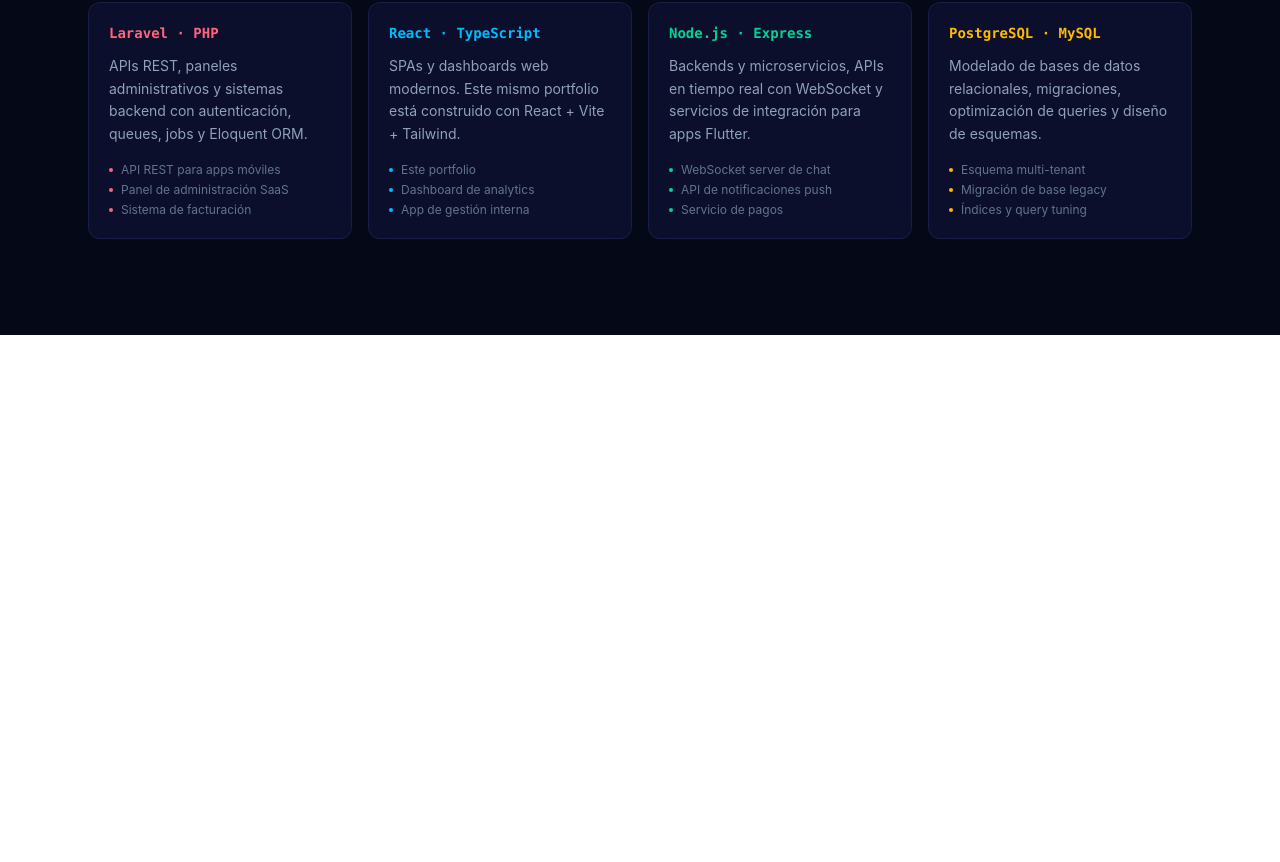
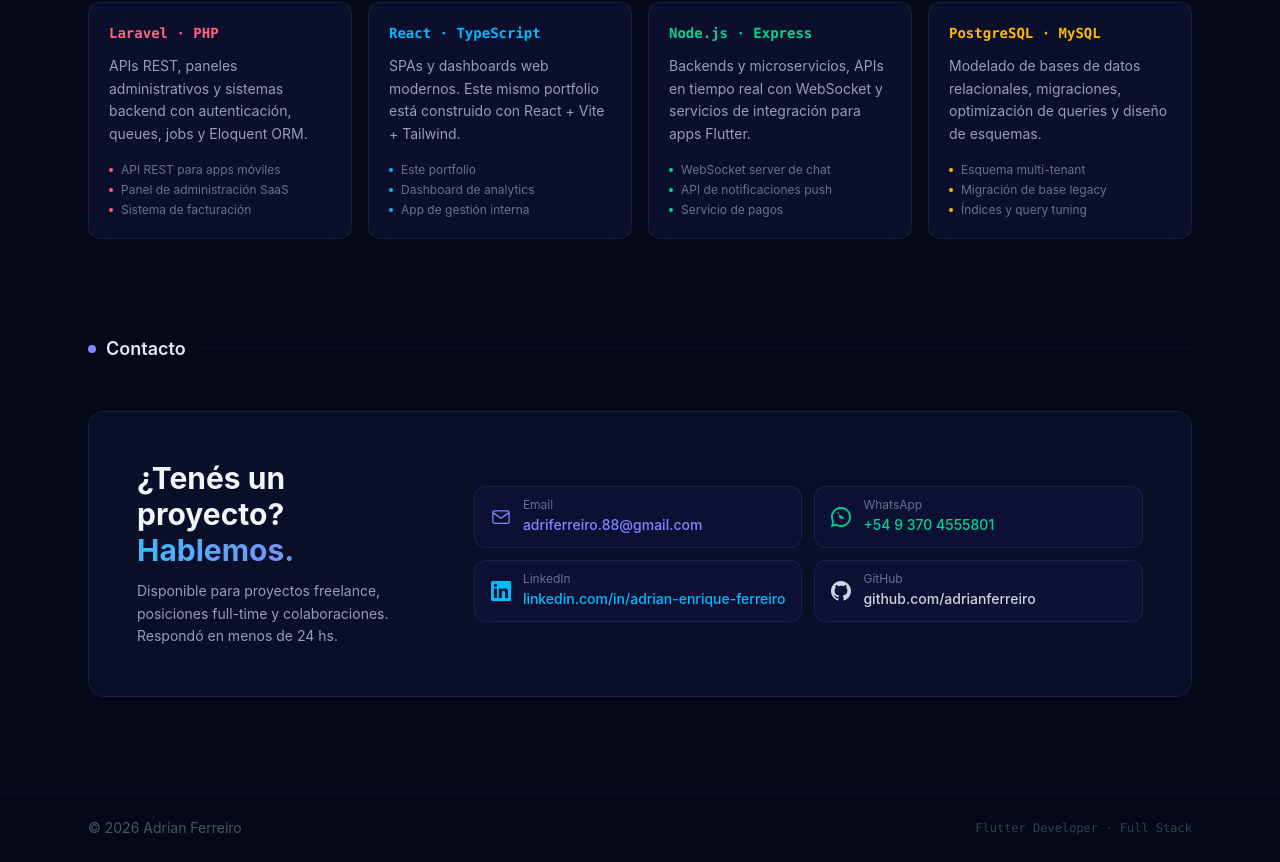
Before and after one commit to adrianferreiro/portfolio-dev, a React (Vite) app: page / in a window 1280 px wide. Shown: the part 1542-2404 px from the top of the page. Before the commit the page ends 1877 px from the top, so only its background shows below. Built offline with nearby package versions, Linux system fonts and the light colour scheme.

Commit message:
agregar sección de contacto

```diff
--- a/src/App.tsx
+++ b/src/App.tsx
@@ -3,6 +3,7 @@
 import { ProjectGrid } from './features/projects/components/ProjectGrid'
 import { ScreenshotGallery } from './features/projects/components/ScreenshotGallery'
 import { OtherTech } from './features/other-tech/components/OtherTech'
+import { Contact } from './features/contact/components/Contact'
 import { Modal } from './shared/components/Modal'
 import './App.css'
 
@@ -30,6 +31,7 @@
           <nav className="flex gap-6 text-sm text-slate-400">
             <a href="#projects" className="hover:text-slate-200 transition-colors">Proyectos</a>
             <a href="#other-tech" className="hover:text-slate-200 transition-colors">Otras tecnologías</a>
+            <a href="#contact" className="hover:text-slate-200 transition-colors">Contacto</a>
           </nav>
         </div>
       </header>
@@ -72,7 +74,17 @@
 
         {/* Other tech */}
         <OtherTech />
+
+        {/* Contact */}
+        <Contact />
       </main>
+
+      <footer className="relative border-t border-indigo-500/10">
+        <div className="max-w-6xl mx-auto px-6 py-6 flex items-center justify-between">
+          <p className="text-slate-600 text-sm">© {new Date().getFullYear()} Adrian Ferreiro</p>
+          <p className="text-slate-700 text-xs font-mono">Flutter Developer · Full Stack</p>
+        </div>
+      </footer>
 
       {/* Screenshot modal */}
       {selectedProject && (
--- /dev/null
+++ b/src/features/contact/components/Contact.tsx
@@ -0,0 +1,129 @@
+interface ContactItem {
+  id: string
+  label: string
+  value: string
+  href: string
+  icon: React.ReactNode
+  color: string
+  border: string
+}
+
+const CONTACT_ITEMS: ContactItem[] = [
+  {
+    id: 'email',
+    label: 'Email',
+    value: 'adriferreiro.88@gmail.com',
+    href: 'mailto:adriferreiro.88@gmail.com',
+    color: 'text-indigo-400 group-hover:text-indigo-300',
+    border: 'hover:border-indigo-500/40',
+    icon: (
+      <svg className="w-5 h-5" fill="none" stroke="currentColor" viewBox="0 0 24 24">
+        <path strokeLinecap="round" strokeLinejoin="round" strokeWidth={1.5}
+          d="M21.75 6.75v10.5a2.25 2.25 0 01-2.25 2.25h-15a2.25 2.25 0 01-2.25-2.25V6.75m19.5 0A2.25 2.25 0 0019.5 4.5h-15a2.25 2.25 0 00-2.25 2.25m19.5 0l-9.75 6.75L2.25 6.75" />
+      </svg>
+    ),
+  },
+  {
+    id: 'whatsapp',
+    label: 'WhatsApp',
+    value: '+54 9 370 4555801',
+    href: 'https://wa.me/5493704555801',
+    color: 'text-emerald-400 group-hover:text-emerald-300',
+    border: 'hover:border-emerald-500/40',
+    icon: (
+      <svg className="w-5 h-5" fill="currentColor" viewBox="0 0 24 24">
+        <path d="M17.472 14.382c-.297-.149-1.758-.867-2.03-.967-.273-.099-.471-.148-.67.15-.197.297-.767.966-.94 1.164-.173.199-.347.223-.644.075-.297-.15-1.255-.463-2.39-1.475-.883-.788-1.48-1.761-1.653-2.059-.173-.297-.018-.458.13-.606.134-.133.298-.347.446-.52.149-.174.198-.298.298-.497.099-.198.05-.371-.025-.52-.075-.149-.669-1.612-.916-2.207-.242-.579-.487-.5 -.669 -.51 -.173 -.008 -.371 -.01 -.57 -.01 -.198 0 -.52 .074 -.792 .372 -.272 .297 -1.04 1.0１６ -１．０４ ２．４７９ ０ １．４６２ １．０６５ ２．８７５ １．２１３ ３．０７４ .１４９ .１９８ ２．０９６ ３．２ ５．０７７ ４．４８７ .７０９ .３０６ １．２６２ .４８９ １．６９４ .６２５ .７１２ .２２７ １．３６ .１９５ １．８７１ .１１８ .５７１ -.０８５ １．７５８ -.７１９ ２．００６ -₁．４₁₃ .₂₄₈ -.₆₉₄ .₂₄₈ -₁．₂₈₉ .₁₇₃ -₁．₄₁₃ -.₀₇₄ -₀．₁₂₄ -₀．₂₇₂ -₀．₁₉₈ -₀．５₇ -₀．₃₄⁷z"/>
+        <path d="M12 0C5.373 0 0 5.373 0 12c0 2.137.564 4.14 1.547 5.874L0 24l6.303-1.524A11.94 11.94 0 0012 24c6.627 0 12-5.373 12-12S18.627 0 12 0zm0 21.818a9.784 9.784 0 01-5.12-1.446l-.368-.218-3.813.922.965-3.703-.24-.38A9.785 9.785 0 012.182 12C2.182 6.57 6.57 2.182 12 2.182S21.818 6.57 21.818 12 17.43 21.818 12 21.818z"/>
+      </svg>
+    ),
+  },
+  {
+    id: 'linkedin',
+    label: 'LinkedIn',
+    value: 'linkedin.com/in/adrian-enrique-ferreiro',
+    href: 'https://www.linkedin.com/in/adrian-enrique-ferreiro/',
+    color: 'text-sky-400 group-hover:text-sky-300',
+    border: 'hover:border-sky-500/40',
+    icon: (
+      <svg className="w-5 h-5" fill="currentColor" viewBox="0 0 24 24">
+        <path d="M20.447 20.452h-3.554v-5.569c0-1.328-.027-3.037-1.852-3.037-1.853 0-2.136 1.445-2.136 2.939v5.667H9.351V9h3.414v1.561h.046c.477-.9 1.637-1.85 3.37-1.85 3.601 0 4.267 2.37 4.267 5.455v6.286zM5.337 7.433a2.062 2.062 0 01-2.063-2.065 2.064 2.064 0 112.063 2.065zm1.782 13.019H3.555V9h3.564v11.452zM22.225 0H1.771C.792 0 0 .774 0 1.729v20.542C0 23.227.792 24 1.771 24h20.451C23.2 24 24 23.227 24 22.271V1.729C24 .774 23.2 0 22.222 0h.003z"/>
+      </svg>
+    ),
+  },
+  {
+    id: 'github',
+    label: 'GitHub',
+    value: 'github.com/adrianferreiro',         // TODO: reemplazar con tu usuario
+    href: 'https://github.com/adrianferreiro',
+    color: 'text-slate-300 group-hover:text-white',
+    border: 'hover:border-slate-500/40',
+    icon: (
+      <svg className="w-5 h-5" fill="currentColor" viewBox="0 0 24 24">
+        <path d="M12 0C5.374 0 0 5.373 0 12c0 5.302 3.438 9.8 8.207 11.387.599.111.793-.261.793-.577v-2.234c-3.338.726-4.033-1.416-4.033-1.416-.546-1.387-1.333-1.756-1.333-1.756-1.089-.745.083-.729.083-.729 1.205.084 1.839 1.237 1.839 1.237 1.07 1.834 2.807 1.304 3.492.997.107-.775.418-1.305.762-1.604-2.665-.305-5.467-1.334-5.467-5.931 0-1.311.469-2.381 1.236-3.221-.124-.303-.535-1.524.117-3.176 0 0 1.008-.322 3.301 1.23A11.509 11.509 0 0112 5.803c1.02.005 2.047.138 3.006.404 2.291-1.552 3.297-1.23 3.297-1.23.653 1.653.242 2.874.118 3.176.77.84 1.235 1.911 1.235 3.221 0 4.609-2.807 5.624-5.479 5.921.43.372.823 1.102.823 2.222v3.293c0 .319.192.694.801.576C20.566 21.797 24 17.3 24 12c0-6.627-5.373-12-12-12z"/>
+      </svg>
+    ),
+  },
+]
+
+export function Contact() {
+  return (
+    <section id="contact" className="mt-24">
+      <div className="flex items-center gap-4 mb-12">
+        <div className="flex items-center gap-2.5">
+          <span className="w-2 h-2 rounded-full bg-indigo-400" />
+          <h3 className="text-slate-200 font-semibold text-lg">Contacto</h3>
+        </div>
+        <div className="flex-1 h-px" style={{ background: 'rgba(99,102,241,0.1)' }} />
+      </div>
+
+      <div
+        className="rounded-2xl p-8 md:p-12 flex flex-col md:flex-row items-start md:items-center gap-10"
+        style={{
+          background: 'rgba(15, 20, 60, 0.5)',
+          border: '1px solid rgba(129, 140, 248, 0.12)',
+        }}
+      >
+        {/* CTA text */}
+        <div className="flex-1 min-w-0">
+          <h4 className="text-2xl md:text-3xl font-bold text-slate-100 mb-3">
+            ¿Tenés un proyecto?<br />
+            <span
+              className="text-transparent bg-clip-text"
+              style={{ backgroundImage: 'linear-gradient(135deg, #38bdf8, #818cf8)' }}
+            >
+              Hablemos.
+            </span>
+          </h4>
+          <p className="text-slate-400 text-sm leading-relaxed max-w-sm">
+            Disponible para proyectos freelance, posiciones full-time y colaboraciones.
+            Respondó en menos de 24 hs.
+          </p>
+        </div>
+
+        {/* Contact links */}
+        <div className="grid grid-cols-1 sm:grid-cols-2 gap-3 w-full md:w-auto md:min-w-[340px]">
+          {CONTACT_ITEMS.map(item => (
+            <a
+              key={item.id}
+              href={item.href}
+              target={item.id !== 'email' ? '_blank' : undefined}
+              rel={item.id !== 'email' ? 'noopener noreferrer' : undefined}
+              className={`group flex items-center gap-3 px-4 py-3 rounded-xl transition-all duration-200
+                glass-card ${item.border}`}
+            >
+              <span className={`flex-shrink-0 transition-colors duration-200 ${item.color}`}>
+                {item.icon}
+              </span>
+              <div className="min-w-0">
+                <p className="text-slate-500 text-xs leading-none mb-1">{item.label}</p>
+                <p className={`text-sm font-medium truncate transition-colors duration-200 ${item.color}`}>
+                  {item.value}
+                </p>
+              </div>
+            </a>
+          ))}
+        </div>
+      </div>
+    </section>
+  )
+}
```
